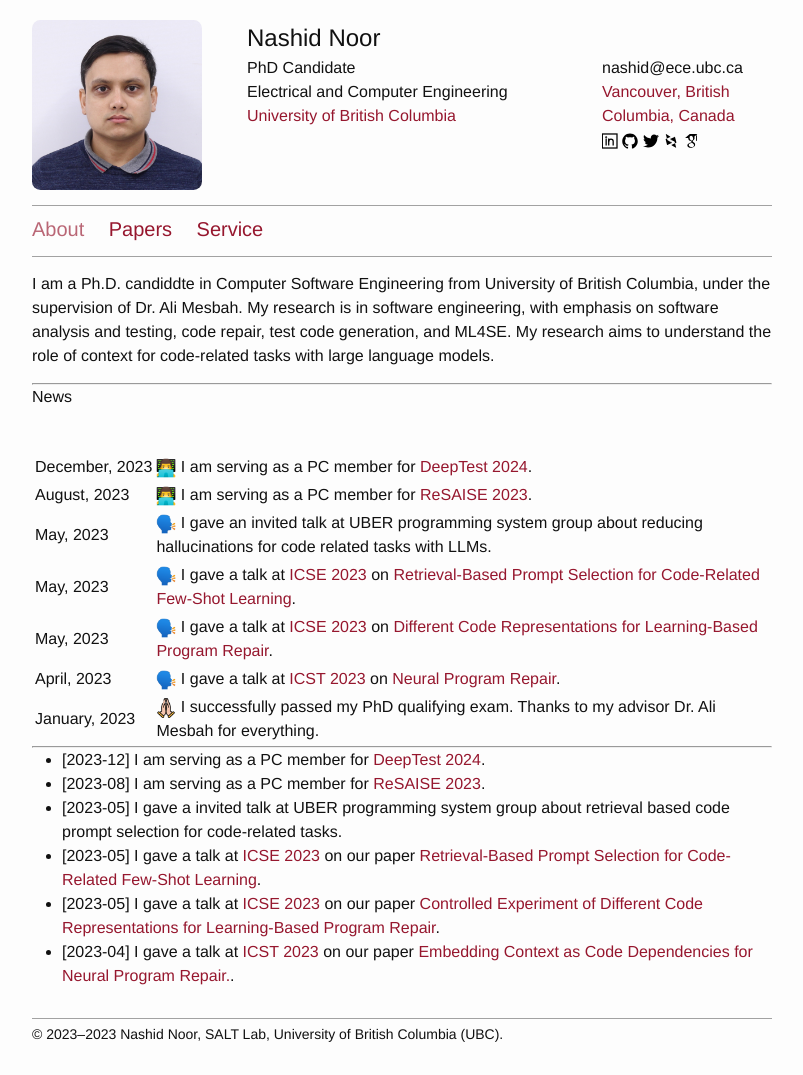
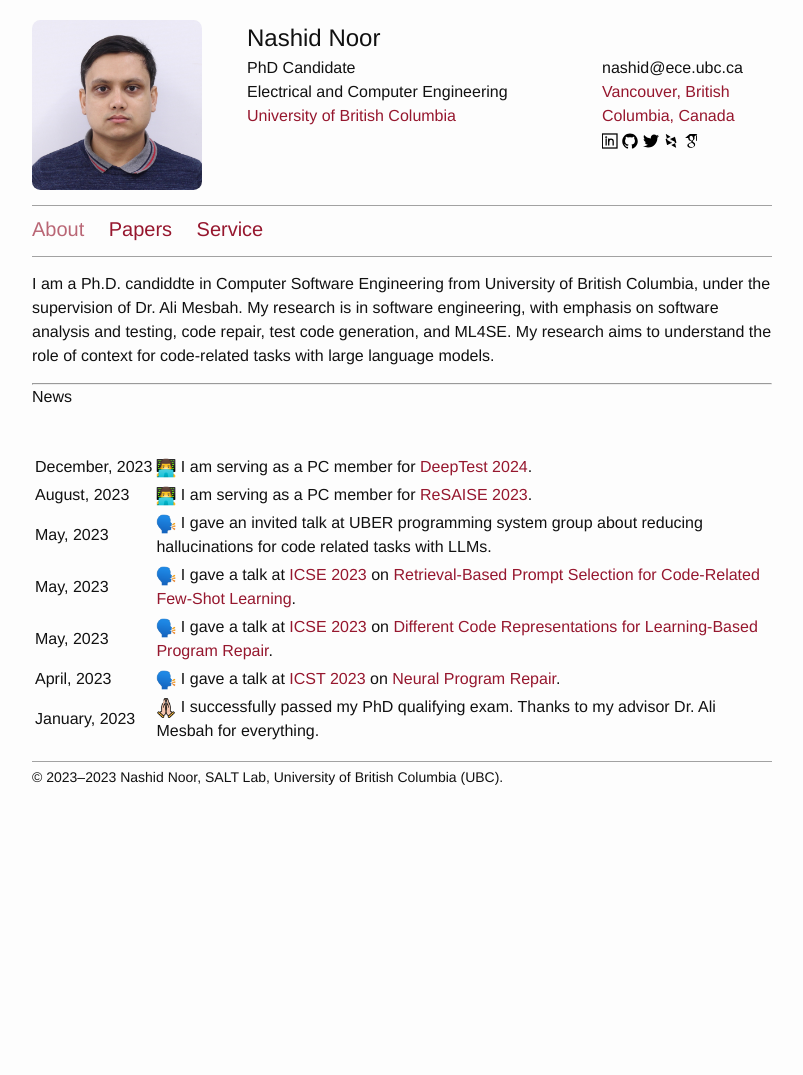
Before and after one commit to nashid/nashid.github.io, a Jekyll site: the page built from index.md, in a window 1280 px wide. Shown: the whole page, without its empty margins (238-1041 px from the left). Built offline with Jekyll 4.4.1, drawn with Linux system fonts in a browser that asks for light colours; after the commit the page ends 900 px from its top, so only the background shows below that.

Commit message:
cleanup news

```diff
--- a/index.md
+++ b/index.md
@@ -20,13 +20,3 @@ News
 | May,&nbsp;2023      | <img src="./resources/images/icon-talk.png" width="20" height="20"> I gave a talk at [ICSE 2023](https://conf.researchr.org/home/icse-2023) on [Different Code Representations for Learning-Based Program Repair](https://nashid.github.io/resources/papers/reptory-emse22.pdf).  |
 | April,&nbsp;2023    | <img src="./resources/images/icon-talk.png" width="20" height="20"> I gave a talk at [ICST 2023](https://conf.researchr.org/home/icst-2023) on [Neural Program Repair](https://nashid.github.io/resources/papers/glance-icst23.pdf).                                              |
 | January,&nbsp;2023  | <img src="./resources/images/icon-pray.png" width="20" height="20"> I successfully passed my PhD qualifying exam. Thanks to my advisor Dr. Ali Mesbah for everything.                                                                                                             |
-
-
----
-
-- [2023-12] I am serving as a PC member for [DeepTest 2024](https://conf.researchr.org/home/icse-2024/deeptest-2024).
-- [2023-08] I am serving as a PC member for [ReSAISE 2023](https://resaise.github.io/2023/committee.html).
-- [2023-05] I gave a invited talk at UBER programming system group about retrieval based code prompt selection for code-related tasks.
-- [2023-05] I gave a talk at [ICSE 2023](https://conf.researchr.org/home/icse-2023) on our paper [Retrieval-Based Prompt Selection for Code-Related Few-Shot Learning](https://nashid.github.io/resources/papers/cedar-icse23.pdf).
-- [2023-05] I gave a talk at [ICSE 2023](https://conf.researchr.org/home/icse-2023) on our paper [ Controlled Experiment of Different Code Representations for Learning-Based Program Repair](https://nashid.github.io/resources/papers/reptory-emse22.pdf).
-- [2023-04] I gave a talk at [ICST 2023](https://conf.researchr.org/home/icst-2023) on our paper [Embedding Context as Code Dependencies for Neural Program Repair.](https://nashid.github.io/resources/papers/glance-icst23.pdf).
```
